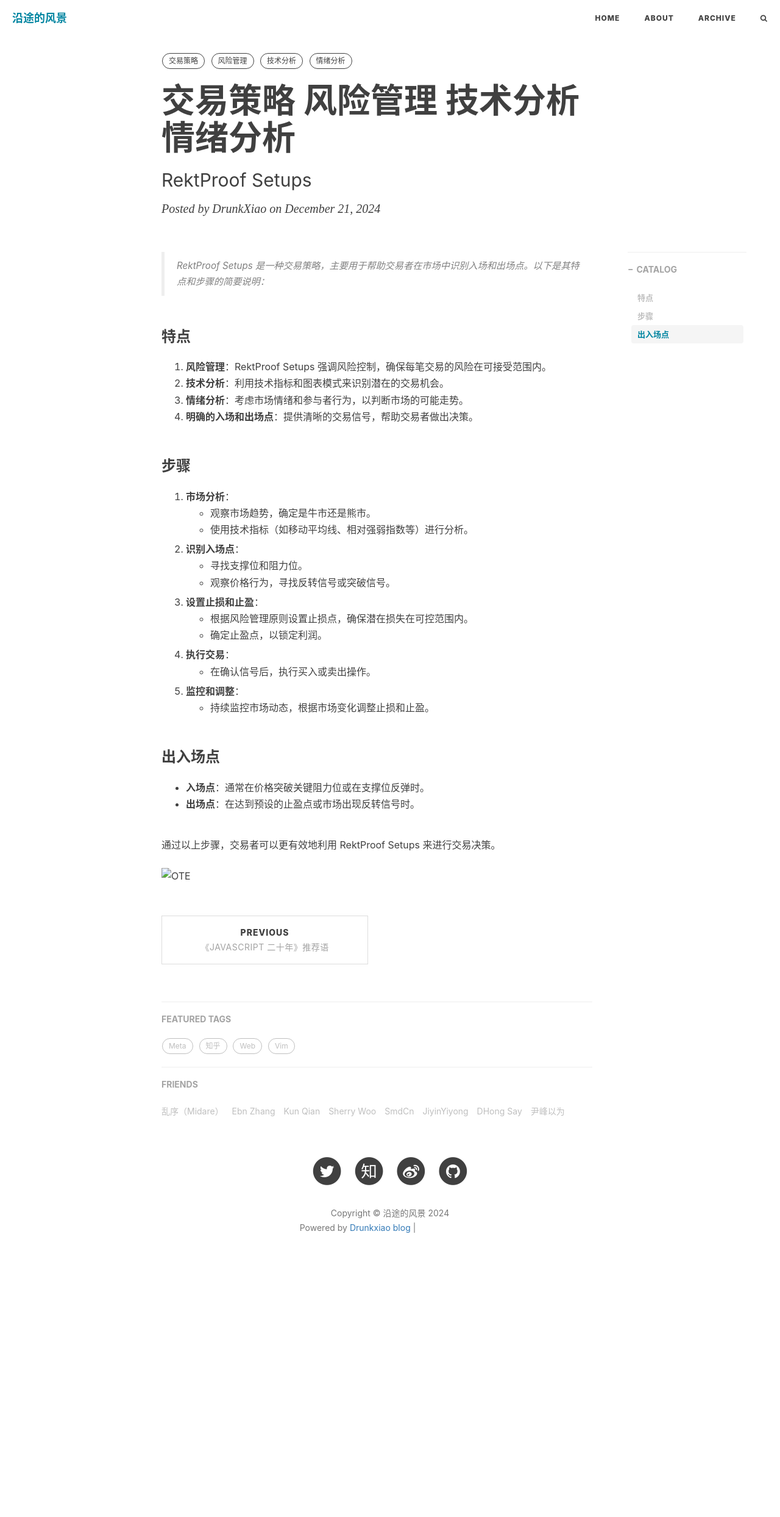
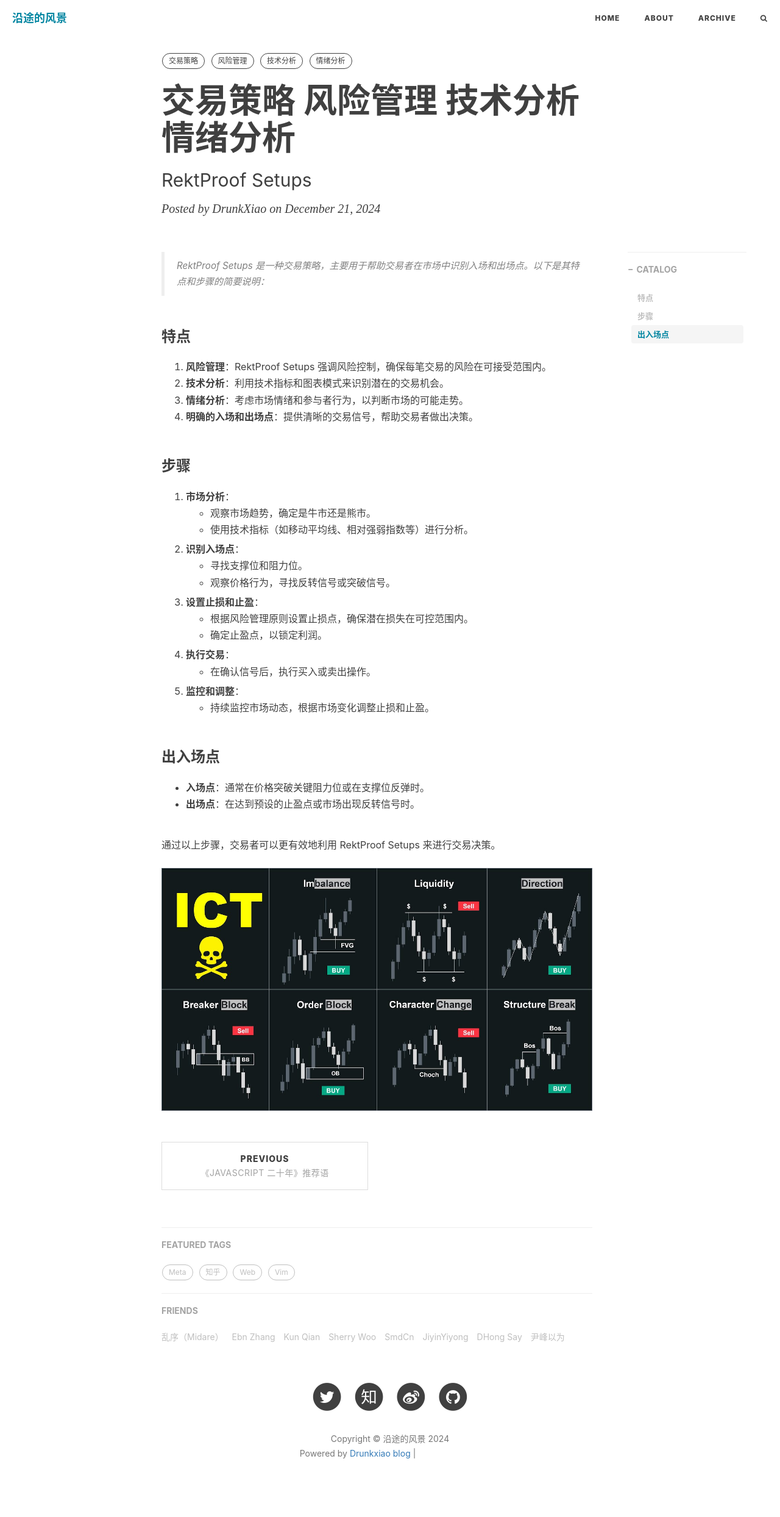
Before and after one commit to DrunkXiao/drunkxiao.github.io, a Jekyll site: the page built from _posts/2024-12-21-RektProof.md, in a window 1280 px wide. Shown: the whole page at 61% size. Built offline with Jekyll 4.4.1, drawn with Linux system fonts in a browser that asks for light colours; nearby versions of some CDN libraries; comment, search, counter and statistics services are not loaded; before the commit the page ends 2117 px from its top, so only the background shows below that; grey boxes are pictures that could not be loaded.

Commit message:
Update 2024-12-21-RektProof.md

```diff
--- a/_posts/2024-12-21-RektProof.md
+++ b/_posts/2024-12-21-RektProof.md
@@ -44,4 +44,4 @@ tags:
 - **出场点**：在达到预设的止盈点或市场出现反转信号时。
 
 通过以上步骤，交易者可以更有效地利用 RektProof Setups 来进行交易决策。
-![OTE](img/hq987.jpg)
+![OTE](/img/hq987.jpg)
```
